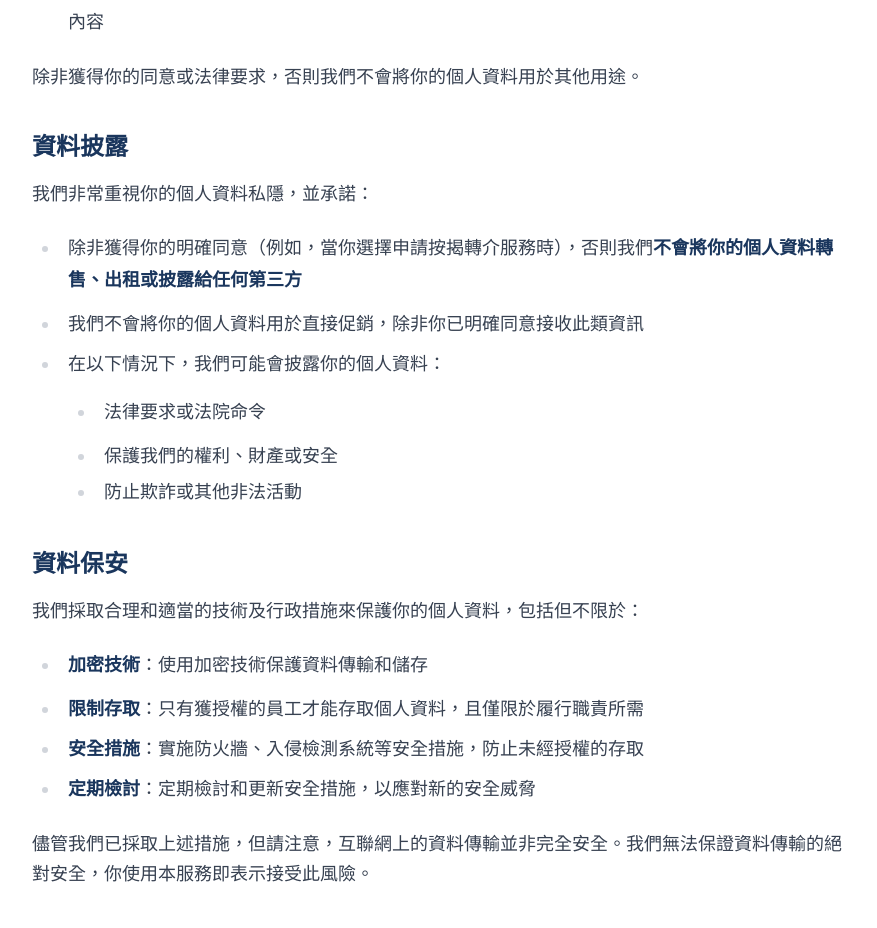
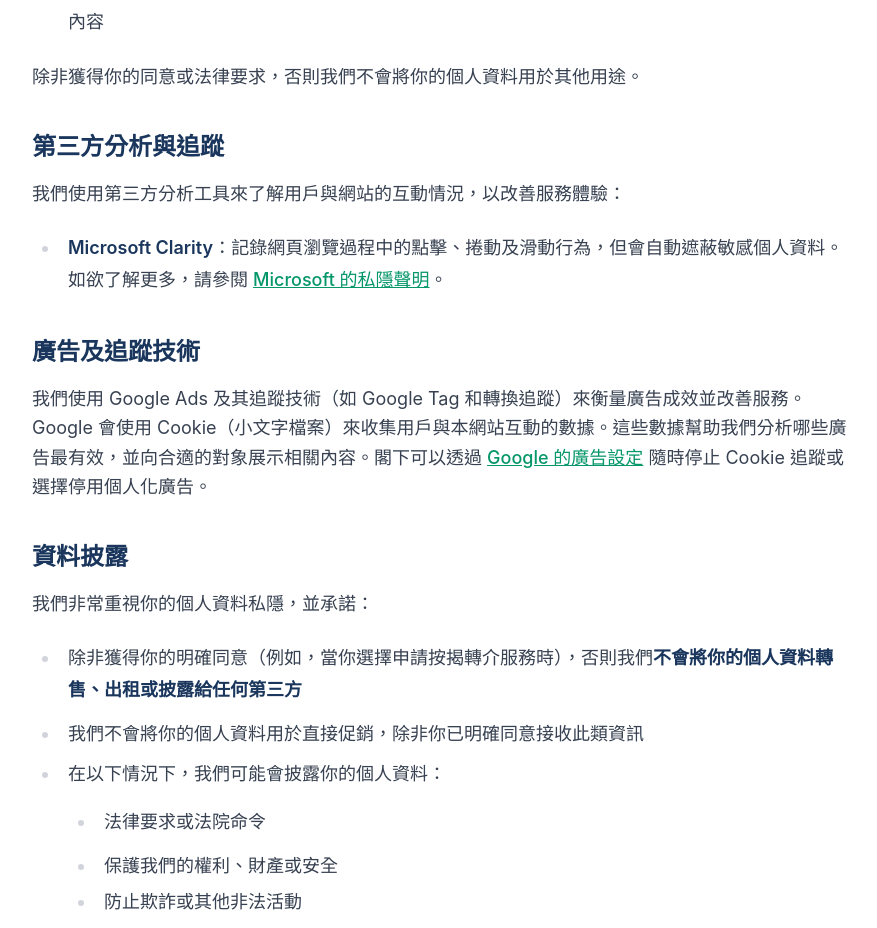
Before and after one commit to michaelmorningthrees-cpu/hk-property-valuer, a Next.js app: page /privacy in a window 1280 px wide. Shown: the part 1007-1935 px from the top of the page, without its empty margins (200-1077 px from the left). Built offline with nearby package versions, Linux system fonts and the light colour scheme.

Commit message:
add privacy for clarity and google ads

```diff
--- a/pages/privacy.js
+++ b/pages/privacy.js
@@ -89,6 +89,29 @@ export default function Privacy() {
                     </ul>
                     <p className="text-gray-700 leading-relaxed mt-4">
                       除非獲得你的同意或法律要求，否則我們不會將你的個人資料用於其他用途。
+                    </p>
+                  </section>
+
+                  {/* 第三方分析與追蹤 */}
+                  <section className="mb-8">
+                    <h3 className="text-deep-navy text-xl sm:text-2xl font-semibold mb-4">
+                      第三方分析與追蹤
+                    </h3>
+                    <p className="text-gray-700 leading-relaxed mb-4">
+                      我們使用第三方分析工具來了解用戶與網站的互動情況，以改善服務體驗：
+                    </p>
+                    <ul className="list-disc pl-6 space-y-2 text-gray-700 mb-4">
+                      <li><strong className="text-deep-navy">Microsoft Clarity</strong>：記錄網頁瀏覽過程中的點擊、捲動及滑動行為，但會自動遮蔽敏感個人資料。如欲了解更多，請參閱 <a href="https://privacy.microsoft.com/zh-hk/privacystatement" target="_blank" rel="noopener noreferrer" className="text-emerald-green hover:text-emerald-700 font-medium">Microsoft 的私隱聲明</a>。</li>
+                    </ul>
+                  </section>
+
+                  {/* 廣告及追蹤技術 */}
+                  <section className="mb-8">
+                    <h3 className="text-deep-navy text-xl sm:text-2xl font-semibold mb-4">
+                      廣告及追蹤技術
+                    </h3>
+                    <p className="text-gray-700 leading-relaxed">
+                      我們使用 Google Ads 及其追蹤技術（如 Google Tag 和轉換追蹤）來衡量廣告成效並改善服務。Google 會使用 Cookie（小文字檔案）來收集用戶與本網站互動的數據。這些數據幫助我們分析哪些廣告最有效，並向合適的對象展示相關內容。閣下可以透過 <a href="https://adssettings.google.com" target="_blank" rel="noopener noreferrer" className="text-emerald-green hover:text-emerald-700 font-medium">Google 的廣告設定</a> 隨時停止 Cookie 追蹤或選擇停用個人化廣告。
                     </p>
                   </section>
 
```
